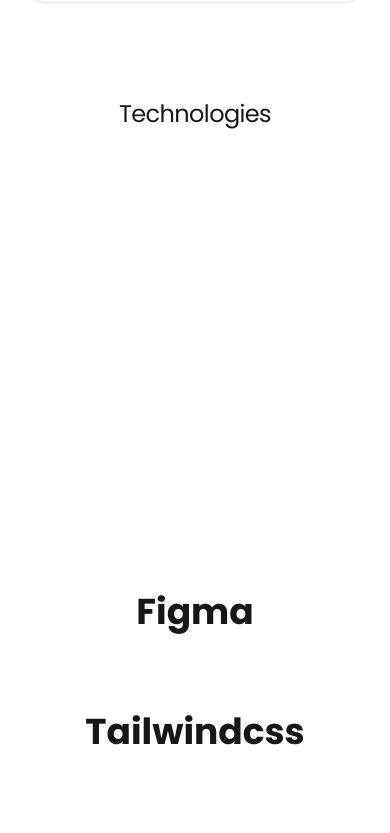
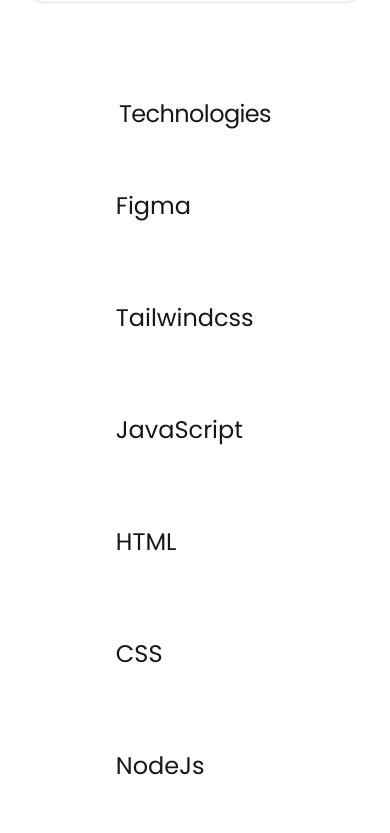
Before and after one commit to Cleve-keem/Portfolios, a Next.js app: page / in a window 390 px wide. Shown: the part 1244-2077 px from the top of the page. Built offline with nearby package versions, Linux system fonts and the light colour scheme.

Commit message:
chore: adjusted font size and padding space for mobile view

```diff
--- a/src/components/skills/Technologies.tsx
+++ b/src/components/skills/Technologies.tsx
@@ -32,7 +32,7 @@ export default function Technologies() {
         Technologies
       </h2>
       <div className="w-full flex items-start gap-20">
-        <div className="w-full py-[50vh]">
+        <div className="w-full py-5 lg:py-[50vh]">
           <ul>
             {tools.map((tool, id) => (
               <ToolInView key={id} title={tool.title} />
--- a/src/components/skills/ToolInView.tsx
+++ b/src/components/skills/ToolInView.tsx
@@ -21,7 +21,7 @@ export default function ToolInView({ title }: ToolInViewProps) {
   return (
     <motion.li
       ref={ref}
-      className={`py-10 text-4xl font-bold text-center ${inView ? "text-primary hover:text-brand" : "text-gray-300 dark:text-gray-700"} text-nowrap md:text-5xl transition-colors duration-500 md:text-left`}
+      className={`py-10 text-2xl font-regular md:font-bold md:text-center ${inView ? "text-primary hover:text-brand" : "text-gray-300 dark:text-gray-700"} text-nowrap md:text-5xl transition-colors duration-500 md:text-left last:pb-8`}
     >
       {title}
     </motion.li>
```
